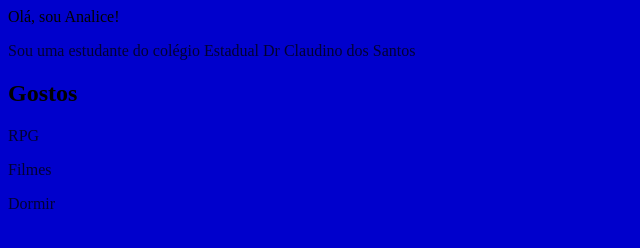
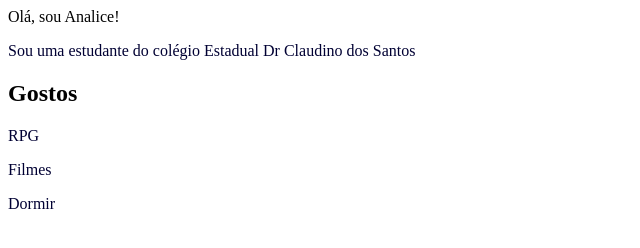
Before and after one commit to analicekrachinski/Meu-site, a plain HTML site: page index.html in a window 1280 px wide. Shown: the whole page, without its empty margins (0-640 px from the left). Drawn offline with Linux system fonts and the light colour scheme.

Commit message:
Update style.css

```diff
--- a/style.css
+++ b/style.css
@@ -1,5 +1,5 @@
 body{
-  background-color:#0000cc; }
+  background-color:#fffff; }
 h1{color:#ffffcc; }
    p{
      font-size:16 px;
```
